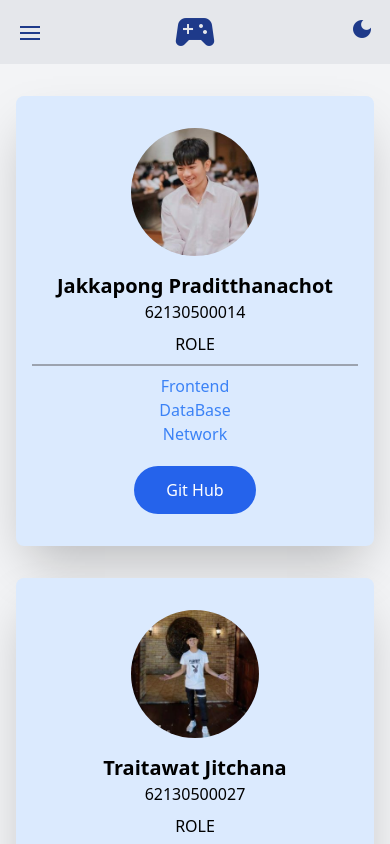
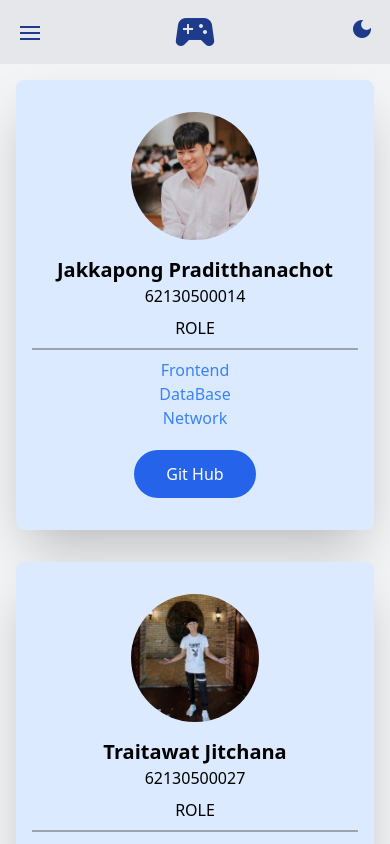
Before and after one commit to INT221-014-027-118/Front-end-Not-use, a Vue app: page /team in a window 390 px wide. Shown: the top 844 px of the page. Built offline with nearby package versions, Linux system fonts and the light colour scheme.

Commit message:
[Update] Responsive For, & Team

```diff
--- a/src/views/Form.vue
+++ b/src/views/Form.vue
@@ -1,5 +1,5 @@
 <template>
-    <div class="mt-20 lg:mt-24" v-show="!isLoad">
+    <div class="pb-5 pt-20 lg:pt-24" v-show="!isLoad">
 
         <form @submit.prevent="submitForm">
             <div class="relative grid max-w-6xl px-2 sm:px-8 pt-4 pb-10 mx-auto bg-white rounded shadow-md dark:bg-gray-700 sm:grid-cols-2">
--- a/src/views/Team.vue
+++ b/src/views/Team.vue
@@ -1,5 +1,5 @@
 <template>
-    <div class="h-full md:h-screen py-20 md:py-36 ">
+    <div class="h-full md:h-screen py-16 md:py-24 lg:py-36 ">
         <div class="flex flex-col justify-center items-center sm:flex-row lg:w-5/6 mx-auto my-auto">
             <div class="sm:w-1/3 p-4 w-full" v-for="member in teams" :key="member.studentId">
                 <div class="px-4 py-8 rounded-lg shadow-2xl text-center bg-blue-100 dark:bg-gray-700">
```
